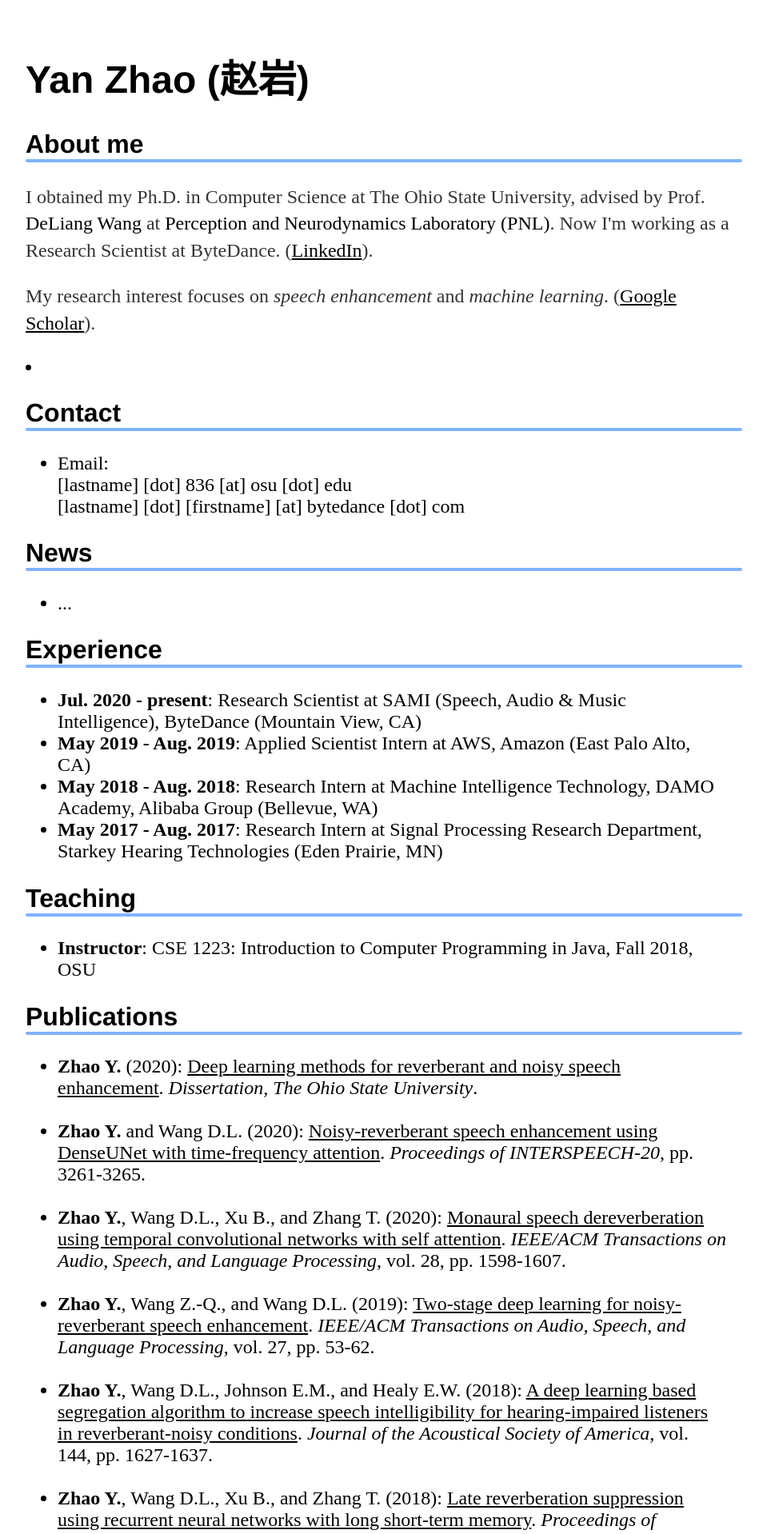
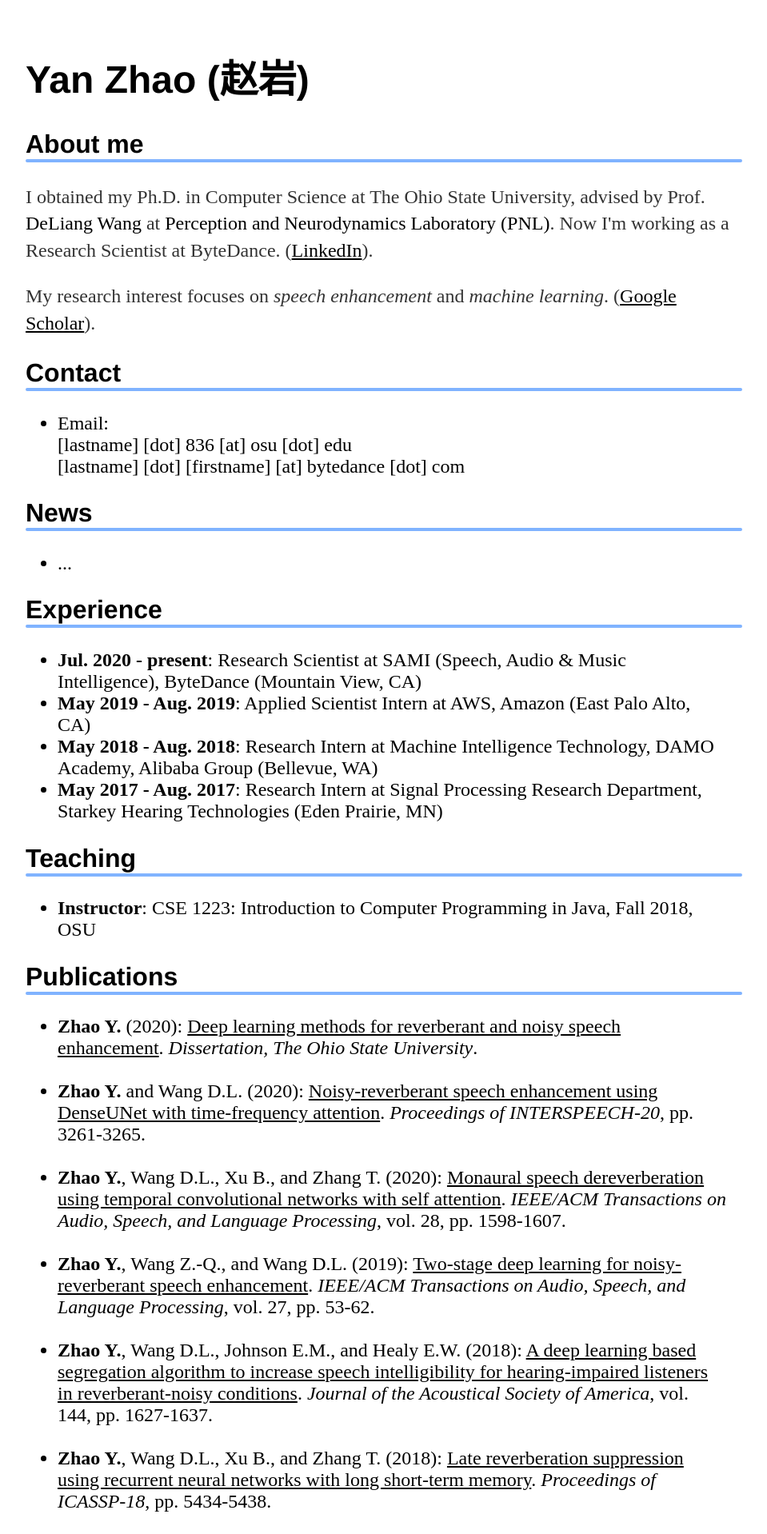
Before and after one commit to cliffzhao/cliffzhao.github.io, a Jekyll site: the page built from index.html, in a window 1280 px wide. Shown: the top 1918 px of the page at 80% size, without its empty margins (160-1119 px from the left). Built offline with Jekyll 4.4.1, drawn with Linux system fonts in a browser that asks for light colours.

Commit message:
Update index.html

```diff
--- a/index.html
+++ b/index.html
@@ -12,11 +12,6 @@
 
     <p>My research interest focuses on <I>speech enhancement</I> and <I>machine learning</I>. (<a href="https://scholar.google.com/citations?user=cHzLMDEAAAAJ&hl=zh-CN" target="_blank"><U>Google Scholar</U></a>).</p>
 
-	<li>
-			<a class="btn btn-default btn-sm" href="https://linkedin.com/in/{{ site.author.linkedin }}">
-				<i class="fa fa-linkedin fa-lg"></i>
-			</a>
-		</li>
 
     <h2>Contact</h2>
     <ul>
```
